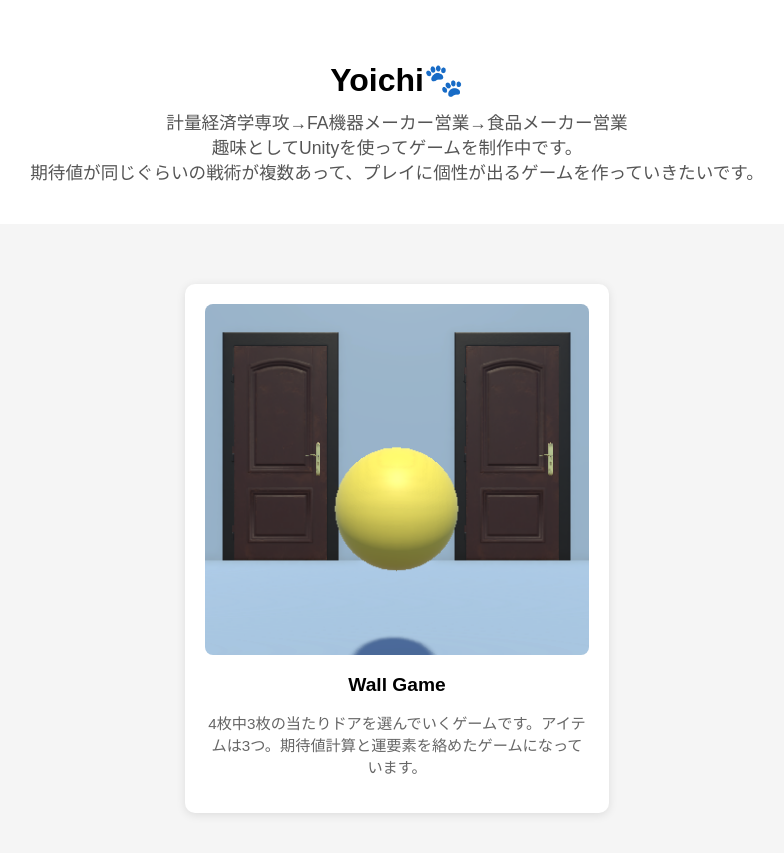
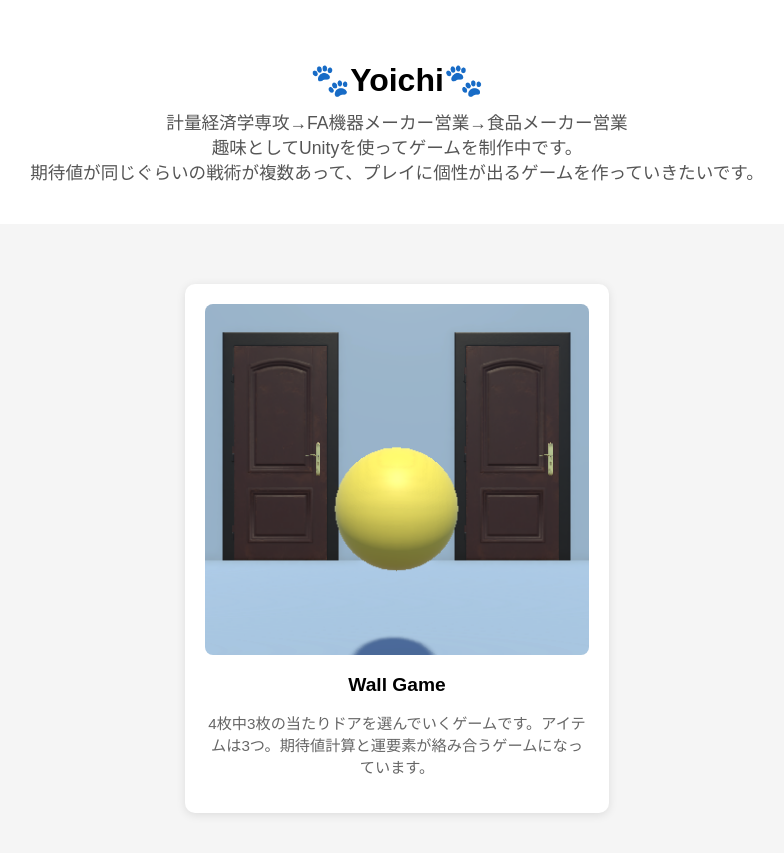
Before and after one commit to yoichi3Q/yoichi3Q.github.io, a plain HTML site: page index.html in a window 1280 px wide. Shown: the whole page, without its empty margins (243-1027 px from the left). Drawn offline with Linux system fonts and the light colour scheme.

Commit message:
Update index.html

```diff
--- a/index.html
+++ b/index.html
@@ -65,7 +65,7 @@
 <body>
 
   <div class="intro">
-    <h1>Yoichi🐾</h1>
+    <h1>🐾Yoichi🐾</h1>
     <p>
       計量経済学専攻→FA機器メーカー営業→食品メーカー営業<br>
       趣味としてUnityを使ってゲームを制作中です。<br>
@@ -76,7 +76,7 @@
   <div class="works">
     <img src="wallgame_img01.png" alt="ゲームのスクリーンショット">
     <h2>Wall Game</h2>
-    <p>4枚中3枚の当たりドアを選んでいくゲームです。アイテムは3つ。期待値計算と運要素を絡めたゲームになっています。</p>
+    <p>4枚中3枚の当たりドアを選んでいくゲームです。アイテムは3つ。期待値計算と運要素が絡み合うゲームになっています。</p>
   </div>
 
 </body>
```
